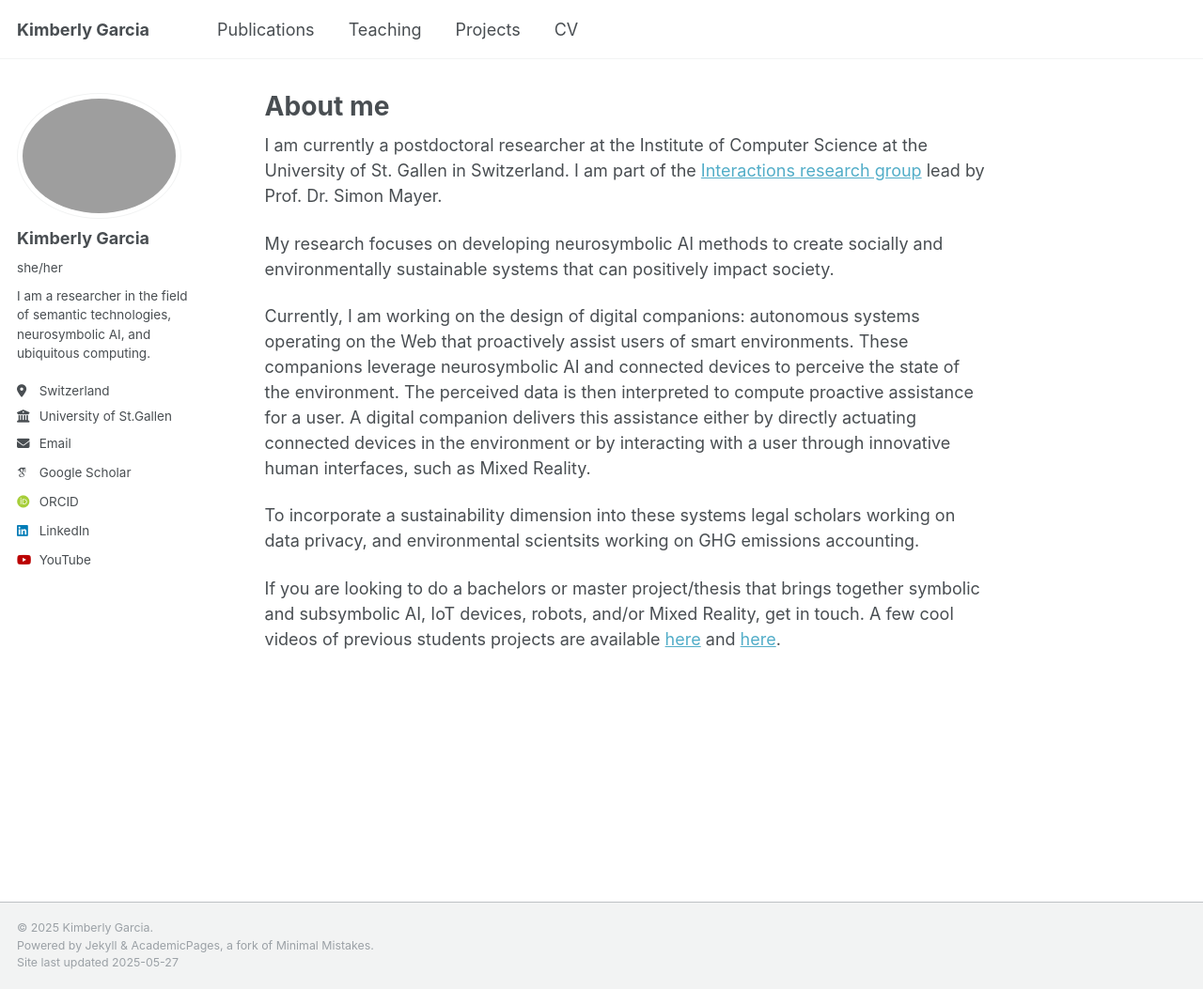
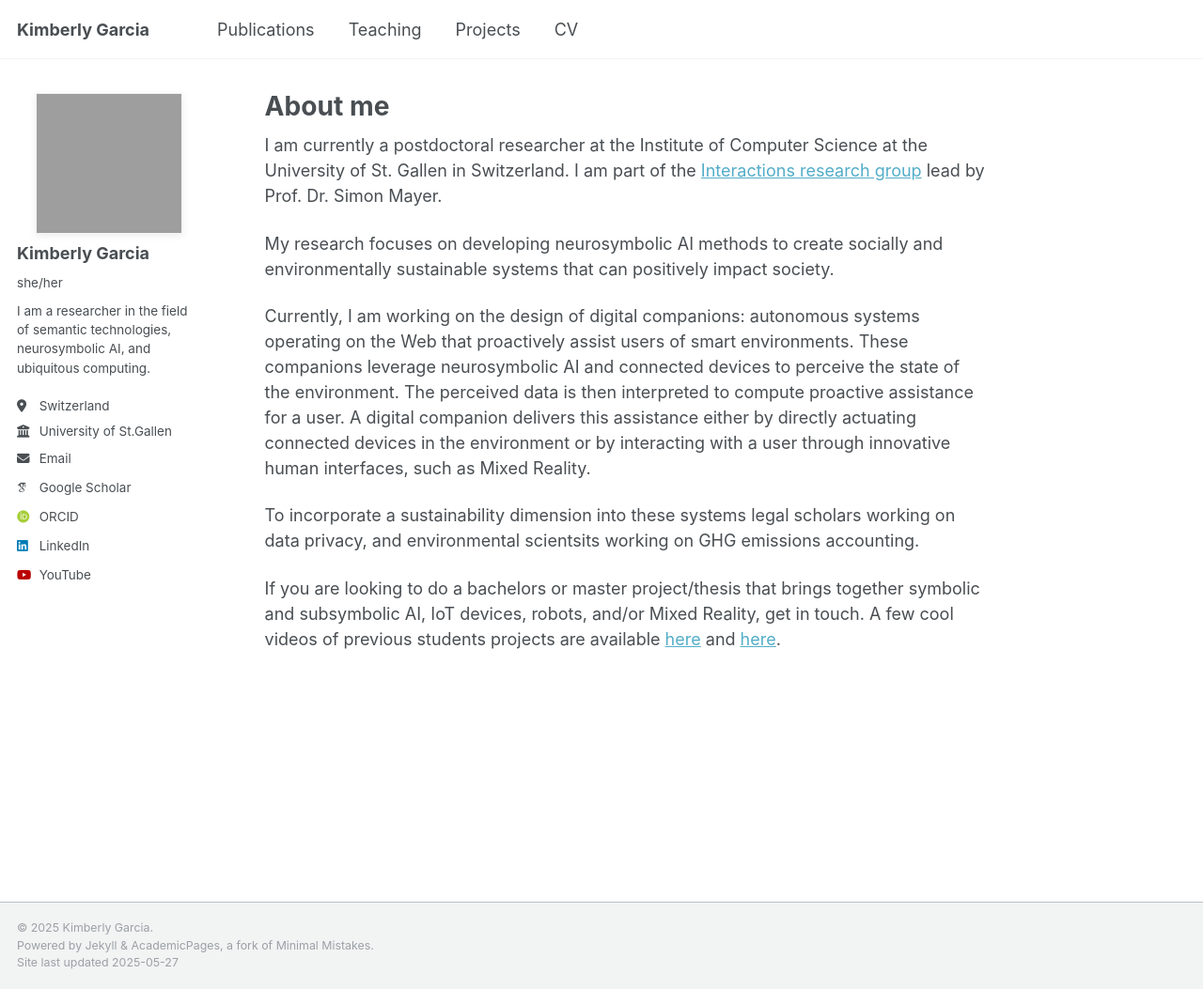
Before and after one commit to kimberlygarciag10/kimberlygarcia, a Jekyll site: the page built from _pages/about.md, in a window 1280 px wide and 1053 px high. Shown: the whole window at 94% size. Built offline with Jekyll 4.4.1, drawn with Linux system fonts in a browser that asks for light colours; some web fonts are replaced.

Commit message:
Changing picture and config on pic

```diff
--- a/_config.yml
+++ b/_config.yml
@@ -13,10 +13,10 @@ title                    : "Kimberly Garcia"
 title_separator          : "-"
 name                     : &name "Kimberly Garcia"
 description              : &description "personal description"
-#url                      : ""
-url                      : "https://kimberlygarciag10.github.io" # the base hostname & protocol for your site e.g. "https://[your GitHub username].github.io" or if you already have some other page hosted on Github then use "https://[your GitHub username].github.io/[Your Repo Name]"
-baseurl                  : "/kimberlygarcia" # the subpath of your site, e.g. "/blog"
-#baseurl                   : ""
+url                      : ""
+#url                      : "https://kimberlygarciag10.github.io" # the base hostname & protocol for your site e.g. "https://[your GitHub username].github.io" or if you already have some other page hosted on Github then use "https://[your GitHub username].github.io/[Your Repo Name]"
+#baseurl                  : "/kimberlygarcia" # the subpath of your site, e.g. "/blog"
+baseurl                   : ""
 #repository               : "academicpages/academicpages.github.io"
 
 # Site Author - The following control what appear as part of the author content on the side bar.
--- a/_sass/layout/_sidebar.scss
+++ b/_sass/layout/_sidebar.scss
@@ -83,9 +83,9 @@
 .author__avatar {
   display: table-cell;
   vertical-align: top;
-  width: 36px;
+  width: 100%;
   // set width only, for non-square avatars
-  // height: 36px;
+  height: auto;
 
   @include breakpoint($large) {
     display: block;
@@ -94,14 +94,26 @@
   }
 
   img {
-    max-width: 175px;
-    border-radius: 50%;
+   display: block;
+   margin: 0 auto;
+   max-width: 200px;
+   width: 80%;
+   height: 150px;      /* Set a fixed height to make it square */
+   object-fit: cover;  /* Ensures the image fills the square without distortion */
+   border-radius: 0;   /* No rounding, so it's a square */
+   box-shadow: 0 2px 8px rgba(0,0,0,0.08);
 
     @include breakpoint($large) {
-      padding: 5px;
+      padding: 0px;
       border: 1px solid var(--global-border-color);
+
     }
   }
+  @media (max-width: 600px) {
+    .author__avatar img {
+    max-width: 80px;
+  }
+}
 }
 
 .author__content {
```
Also changed, not shown: 1 other file.
